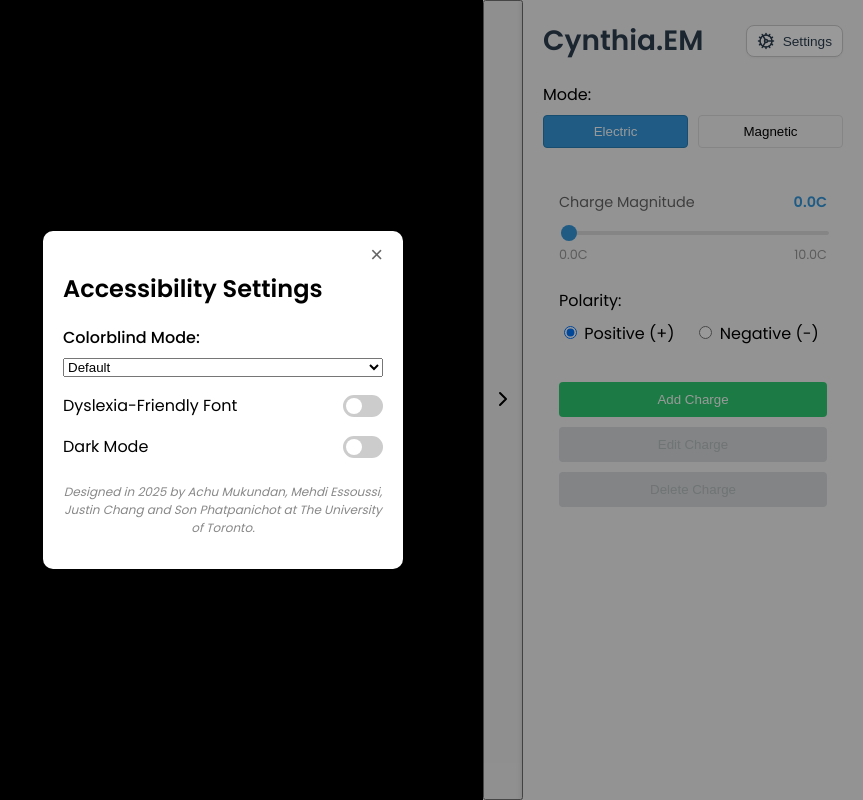
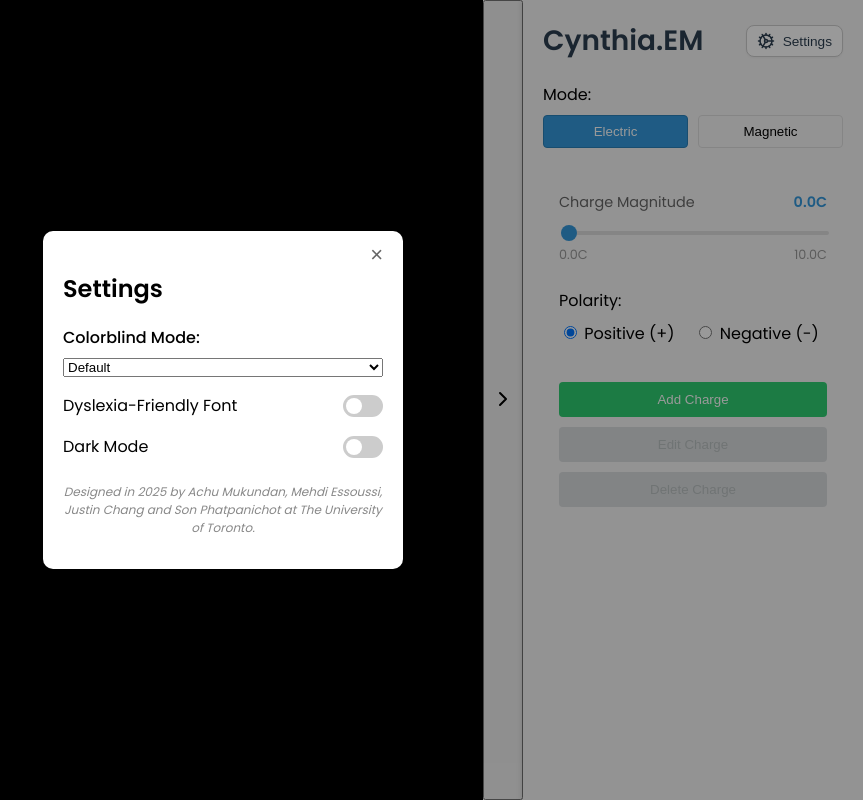
Before and after one commit to achuthanmukundan00/Capstone202425, a Vue app: page / in a window 1280 px wide. Both pictures are taken after a click on the button "Settings". Shown: the whole page, without its empty margins (417-1280 px from the left). Built offline with nearby package versions, Linux system fonts and the light colour scheme.

Commit message:
change to settings

```diff
--- a/src/components/ControlBar.vue
+++ b/src/components/ControlBar.vue
@@ -156,7 +156,7 @@
     <div class="settings-modal-overlay" @click.self="isSettingsModalOpen = false">
       <div class="settings-modal">
         <button class="close-modal" @click="isSettingsModalOpen = false">×</button>
-        <h2>Accessibility Settings</h2>
+        <h2>Settings</h2>
 
         <div class="setting-section">
           <label for="colorblind-mode">Colorblind Mode:</label>
```
